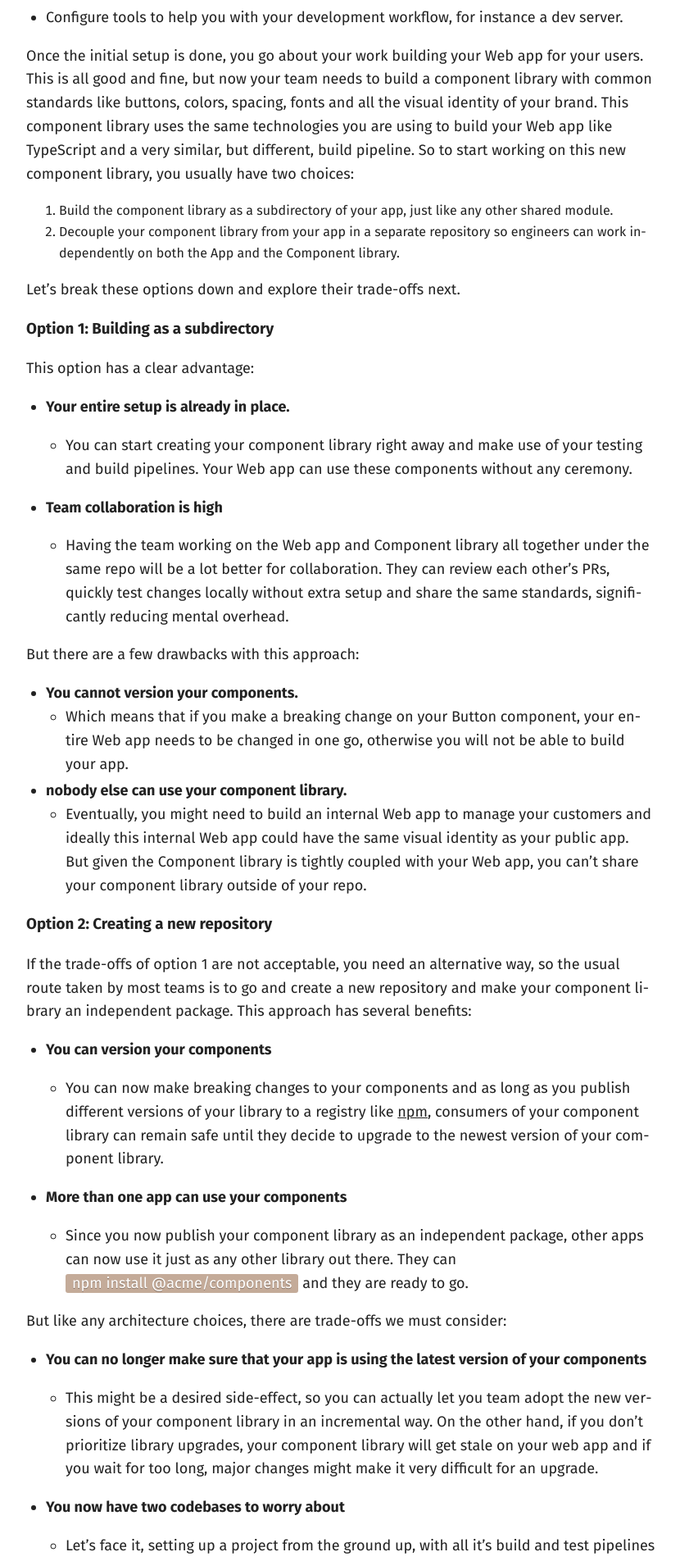
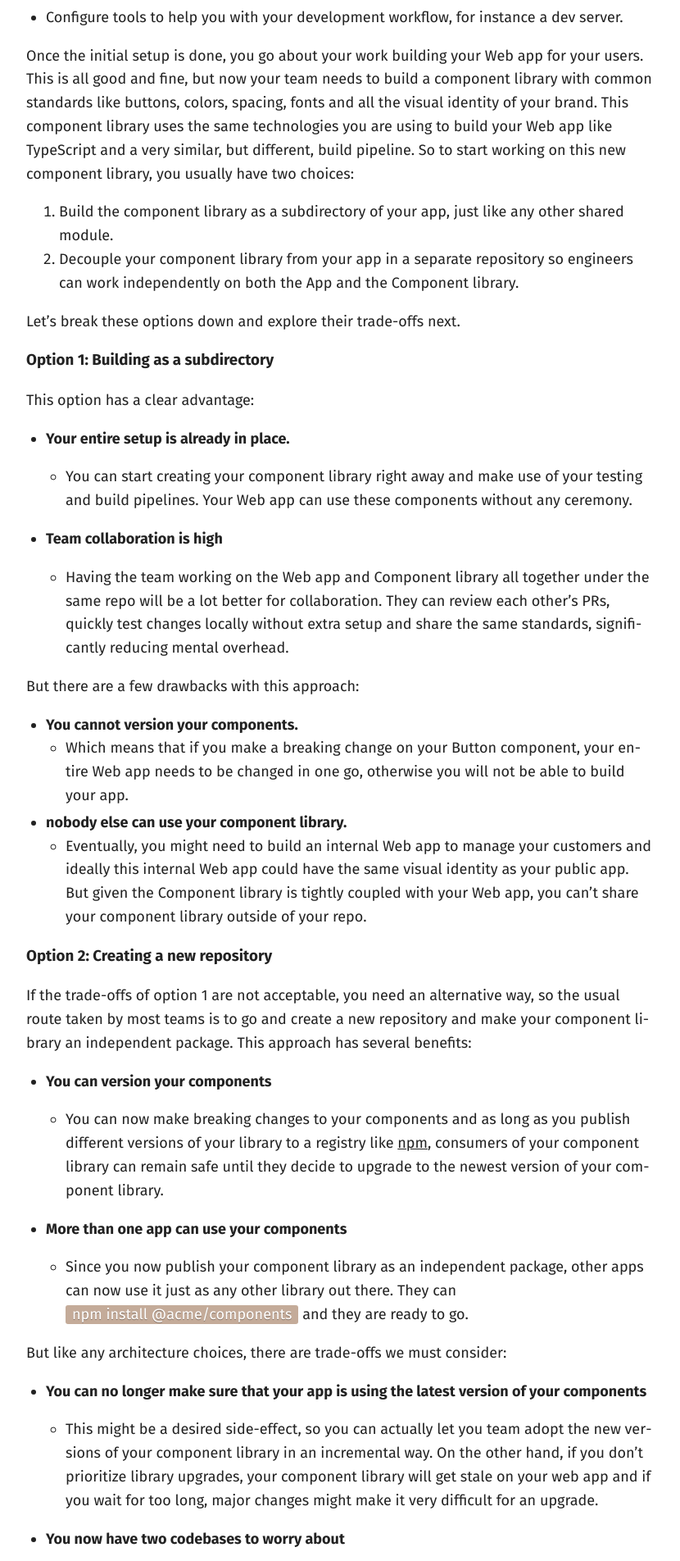
Before and after one commit to brunojppb/brunojppb.github.io, a Jekyll site: the page built from _posts/2022-08-09-ultimate-js-monorepo-part-1.md, in a window 1280 px wide. Shown: the part 1362-3266 px from the top of the page at 82% size, without its empty margins (224-1054 px from the left). Built offline with Jekyll 4.4.1, drawn with Linux system fonts in a browser that asks for light colours.

Commit message:
Correct font size for ordered lists

```diff
--- a/_sass/common/common.scss
+++ b/_sass/common/common.scss
@@ -17,7 +17,7 @@ a {
     font-size: 18px;
   }
 
-  ul li {
+  ul li, ol li {
     font-size: 18px;
   }
 }
```
